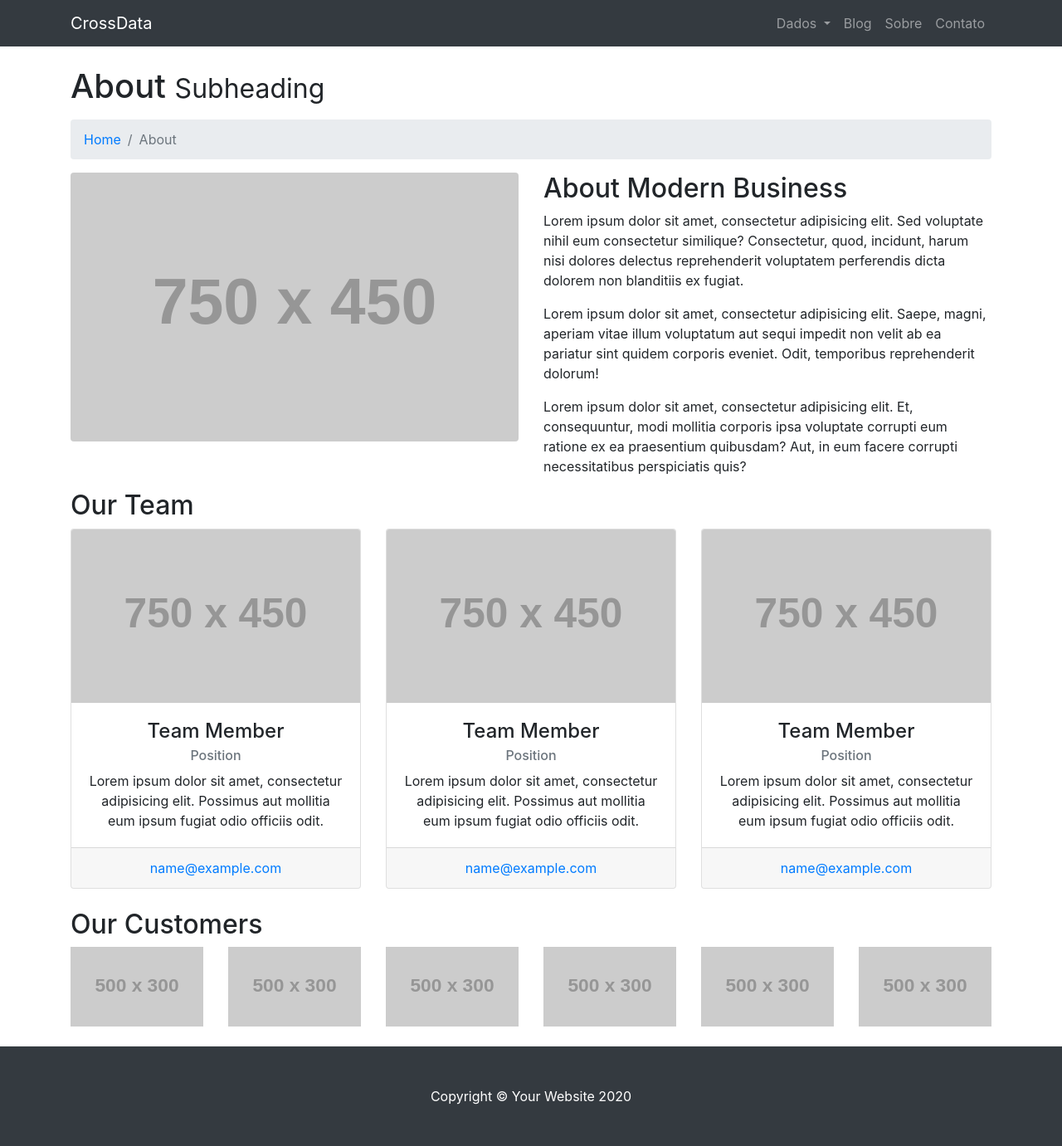
After one commit to rubazao/flask-crossdata, a Flask app: page /sobre/ in a window 1280 px wide. The commit adds this page. Shown: the whole page at 83% size. Run offline with Flask 2, Linux system fonts and the light colour scheme; grey boxes labelled with a size stand in for pictures from a placeholder-image service; some libraries are stand-ins or nearby versions.

Commit message:
Created templates and views.

```diff
--- a/backend/__init__.py
+++ b/backend/__init__.py
@@ -6,9 +6,16 @@ def create_app():
     app = Flask(__name__)
 
     from .main.views import main_index
+    from .blog.views import blog_pages
+    from .dados.views import bp_dados
+    from .contato.views import bp_contato
     app.register_blueprint(main_index)
-
-    from .blog.views import blog_pages
     app.register_blueprint(blog_pages)
+    app.register_blueprint(bp_dados)
+    app.register_blueprint(bp_contato)
 
     return app
+
+
+if __name__ == "__main__":
+    create_app().run(debug=True)
--- a/backend/main/views.py
+++ b/backend/main/views.py
@@ -2,9 +2,15 @@ from flask import Blueprint, render_template, abort, url_for
 from jinja2 import TemplateNotFound
 
 
-main_index = Blueprint('index', __name__,template_folder='templates')
+main_index = Blueprint('index', __name__, template_folder='templates')
+
 
 @main_index.route('/')
 @main_index.route('/home/')
 def index():
     return render_template('index.html')
+
+
+@main_index.route('/sobre/')
+def about():
+    return render_template('sobre.html')
--- a/backend/templates/base.html
+++ b/backend/templates/base.html
@@ -1,5 +1,5 @@
 <!DOCTYPE html>
-<html lang="en">
+<html lang="pt-br">
 
 <head>
 
@@ -23,55 +23,35 @@
     <!-- Navigation -->
     <nav class="navbar fixed-top navbar-expand-lg navbar-dark bg-dark fixed-top">
       <div class="container">
-        <a class="navbar-brand" href="index.html">CrossData</a>
+        <a class="navbar-brand" href="{{ url_for('index.index') }}">CrossData</a>
         <button class="navbar-toggler navbar-toggler-right" type="button" data-toggle="collapse" data-target="#navbarResponsive" aria-controls="navbarResponsive" aria-expanded="false" aria-label="Toggle navigation">
           <span class="navbar-toggler-icon"></span>
         </button>
         <div class="collapse navbar-collapse" id="navbarResponsive">
           <ul class="navbar-nav ml-auto">
+            <li class="nav-item dropdown">
+              <a class="nav-link dropdown-toggle" href="{{ url_for('dados.dados') }}" id="navbarDropdownDados" data-toggle="dropdown" aria-haspopup="true" aria-expanded="false">
+                Dados
+              </a>
+              <div class="dropdown-menu dropdown-menu-right" aria-labelledby="navbarDropdownDados">
+                <a class="dropdown-item" href="portfolio-1-col.html">Atleta</a>
+                <a class="dropdown-item" href="portfolio-2-col.html">Competição</a>
+                <a class="dropdown-item" href="portfolio-3-col.html">Affiliates</a>
+              </div>
+            </li>
+
             <li class="nav-item">
-              <a class="nav-link" href="about.html">About</a>
+              <a class="nav-link" href="{{ url_for('blog.blog') }}">Blog</a>
             </li>
             <li class="nav-item">
-              <a class="nav-link" href="services.html">Services</a>
+              <a class="nav-link" href="{{ url_for('index.about') }}">Sobre</a>
             </li>
             <li class="nav-item">
-              <a class="nav-link" href="contact.html">Contact</a>
+              <a class="nav-link" href="{{ url_for('contato.contato') }}">Contato</a>
             </li>
-            <li class="nav-item dropdown">
-              <a class="nav-link dropdown-toggle" href="#" id="navbarDropdownPortfolio" data-toggle="dropdown" aria-haspopup="true" aria-expanded="false">
-                Portfolio
-              </a>
-              <div class="dropdown-menu dropdown-menu-right" aria-labelledby="navbarDropdownPortfolio">
-                <a class="dropdown-item" href="portfolio-1-col.html">1 Column Portfolio</a>
-                <a class="dropdown-item" href="portfolio-2-col.html">2 Column Portfolio</a>
-                <a class="dropdown-item" href="portfolio-3-col.html">3 Column Portfolio</a>
-                <a class="dropdown-item" href="portfolio-4-col.html">4 Column Portfolio</a>
-                <a class="dropdown-item" href="portfolio-item.html">Single Portfolio Item</a>
-              </div>
-            </li>
-            <li class="nav-item dropdown">
-              <a class="nav-link dropdown-toggle" href="#" id="navbarDropdownBlog" data-toggle="dropdown" aria-haspopup="true" aria-expanded="false">
-                Blog
-              </a>
-              <div class="dropdown-menu dropdown-menu-right" aria-labelledby="navbarDropdownBlog">
-                <a class="dropdown-item" href="blog-home-1.html">Blog Home 1</a>
-                <a class="dropdown-item" href="blog-home-2.html">Blog Home 2</a>
-                <a class="dropdown-item" href="blog-post.html">Blog Post</a>
-              </div>
-            </li>
-            <li class="nav-item dropdown">
-              <a class="nav-link dropdown-toggle" href="#" id="navbarDropdownPages" data-toggle="dropdown" aria-haspopup="true" aria-expanded="false">
-                Other Pages
-              </a>
-              <div class="dropdown-menu dropdown-menu-right" aria-labelledby="navbarDropdownPages">
-                <a class="dropdown-item" href="full-width.html">Full Width Page</a>
-                <a class="dropdown-item" href="sidebar.html">Sidebar Page</a>
-                <a class="dropdown-item" href="faq.html">FAQ</a>
-                <a class="dropdown-item" href="404.html">404</a>
-                <a class="dropdown-item" href="pricing.html">Pricing Table</a>
-              </div>
-            </li>
+
+
+
           </ul>
         </div>
       </div>
--- /dev/null
+++ b/backend/templates/sobre.html
@@ -0,0 +1,106 @@
+{% extends "base.html" %}
+
+{% block content %}
+
+  <!-- Page Content -->
+  <div class="container">
+
+    <!-- Page Heading/Breadcrumbs -->
+    <h1 class="mt-4 mb-3">About
+      <small>Subheading</small>
+    </h1>
+
+    <ol class="breadcrumb">
+      <li class="breadcrumb-item">
+        <a href="index.html">Home</a>
+      </li>
+      <li class="breadcrumb-item active">About</li>
+    </ol>
+
+    <!-- Intro Content -->
+    <div class="row">
+      <div class="col-lg-6">
+        <img class="img-fluid rounded mb-4" src="http://placehold.it/750x450" alt="">
+      </div>
+      <div class="col-lg-6">
+        <h2>About Modern Business</h2>
+        <p>Lorem ipsum dolor sit amet, consectetur adipisicing elit. Sed voluptate nihil eum consectetur similique? Consectetur, quod, incidunt, harum nisi dolores delectus reprehenderit voluptatem perferendis dicta dolorem non blanditiis ex fugiat.</p>
+        <p>Lorem ipsum dolor sit amet, consectetur adipisicing elit. Saepe, magni, aperiam vitae illum voluptatum aut sequi impedit non velit ab ea pariatur sint quidem corporis eveniet. Odit, temporibus reprehenderit dolorum!</p>
+        <p>Lorem ipsum dolor sit amet, consectetur adipisicing elit. Et, consequuntur, modi mollitia corporis ipsa voluptate corrupti eum ratione ex ea praesentium quibusdam? Aut, in eum facere corrupti necessitatibus perspiciatis quis?</p>
+      </div>
+    </div>
+    <!-- /.row -->
+
+    <!-- Team Members -->
+    <h2>Our Team</h2>
+
+    <div class="row">
+      <div class="col-lg-4 mb-4">
+        <div class="card h-100 text-center">
+          <img class="card-img-top" src="http://placehold.it/750x450" alt="">
+          <div class="card-body">
+            <h4 class="card-title">Team Member</h4>
+            <h6 class="card-subtitle mb-2 text-muted">Position</h6>
+            <p class="card-text">Lorem ipsum dolor sit amet, consectetur adipisicing elit. Possimus aut mollitia eum ipsum fugiat odio officiis odit.</p>
+          </div>
+          <div class="card-footer">
+            <a href="#">name@example.com</a>
+          </div>
+        </div>
+      </div>
+      <div class="col-lg-4 mb-4">
+        <div class="card h-100 text-center">
+          <img class="card-img-top" src="http://placehold.it/750x450" alt="">
+          <div class="card-body">
+            <h4 class="card-title">Team Member</h4>
+            <h6 class="card-subtitle mb-2 text-muted">Position</h6>
+            <p class="card-text">Lorem ipsum dolor sit amet, consectetur adipisicing elit. Possimus aut mollitia eum ipsum fugiat odio officiis odit.</p>
+          </div>
+          <div class="card-footer">
+            <a href="#">name@example.com</a>
+          </div>
+        </div>
+      </div>
+      <div class="col-lg-4 mb-4">
+        <div class="card h-100 text-center">
+          <img class="card-img-top" src="http://placehold.it/750x450" alt="">
+          <div class="card-body">
+            <h4 class="card-title">Team Member</h4>
+            <h6 class="card-subtitle mb-2 text-muted">Position</h6>
+            <p class="card-text">Lorem ipsum dolor sit amet, consectetur adipisicing elit. Possimus aut mollitia eum ipsum fugiat odio officiis odit.</p>
+          </div>
+          <div class="card-footer">
+            <a href="#">name@example.com</a>
+          </div>
+        </div>
+      </div>
+    </div>
+    <!-- /.row -->
+
+    <!-- Our Customers -->
+    <h2>Our Customers</h2>
+    <div class="row">
+      <div class="col-lg-2 col-sm-4 mb-4">
+        <img class="img-fluid" src="http://placehold.it/500x300" alt="">
+      </div>
+      <div class="col-lg-2 col-sm-4 mb-4">
+        <img class="img-fluid" src="http://placehold.it/500x300" alt="">
+      </div>
+      <div class="col-lg-2 col-sm-4 mb-4">
+        <img class="img-fluid" src="http://placehold.it/500x300" alt="">
+      </div>
+      <div class="col-lg-2 col-sm-4 mb-4">
+        <img class="img-fluid" src="http://placehold.it/500x300" alt="">
+      </div>
+      <div class="col-lg-2 col-sm-4 mb-4">
+        <img class="img-fluid" src="http://placehold.it/500x300" alt="">
+      </div>
+      <div class="col-lg-2 col-sm-4 mb-4">
+        <img class="img-fluid" src="http://placehold.it/500x300" alt="">
+      </div>
+    </div>
+    <!-- /.row -->
+
+  </div>
+  <!-- /.container -->
+{% endblock %}
```
Also changed, not shown: backend/contato/views.py (added, +11 -0 lines), backend/dados/views.py (added, +11 -0 lines), backend/setup.py (added, +10 -0 lines), backend/templates/404.html (added, +94 -0 lines), backend/templates/contato.html (added, +91 -0 lines), backend/templates/dados.html (added, +62 -0 lines), backend/templates/services.html (added, +153 -0 lines), backend/contato/__init__.py (added), backend/contato/models.py (added), backend/dados/__init__.py (added), backend/dados/models.py (added).
